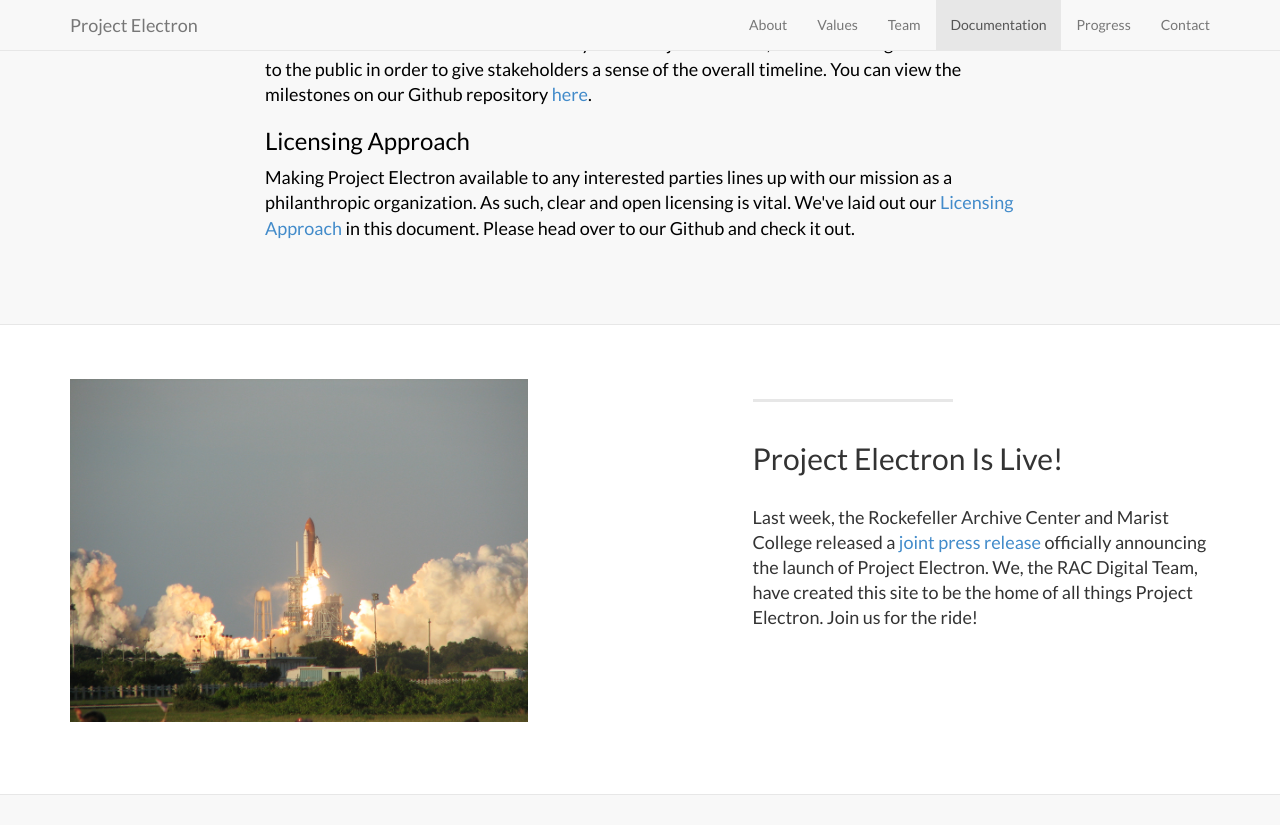
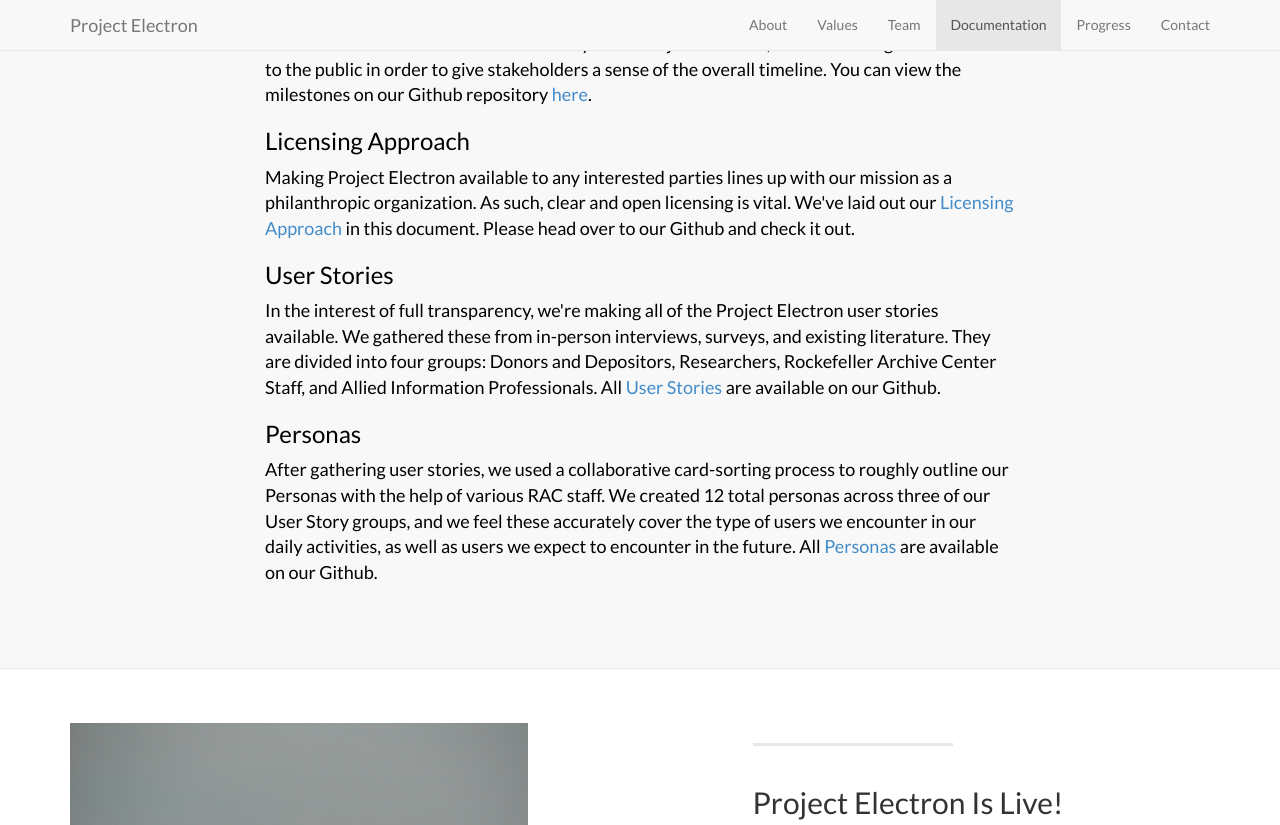
Before and after one commit to RockefellerArchiveCenter/project_electron, a Jekyll site: the page built from index.html, in a window 1280 px wide and 900 px high, scrolled down 3304 px, cut to the strip 0-825 px from the top of the window. Built offline with Jekyll 4.4.1, drawn with Linux system fonts in a browser that asks for light colours.

Commit message:
Update docs.html
Add personas and user stories section

```diff
--- a/_includes/docs.html
+++ b/_includes/docs.html
@@ -13,6 +13,14 @@
             <h3>Licensing Approach</h3>
             <p>Making Project Electron available to any interested parties lines up with our mission as a philanthropic organization. As such, clear and open licensing is vital.
             We've laid out our <a href="https://github.com/RockefellerArchiveCenter/project_electron/blob/master/docs/Licensing_Plan.md">Licensing Approach</a> in this document. Please head over to our Github and check it out.</p>
+
+            <h3>User Stories</h3>
+            <p>In the interest of full transparency, we're making all of the Project Electron user stories available. We gathered these from in-person interviews, surveys, and existing literature. They are divided into four groups: Donors and Depositors, Researchers, Rockefeller Archive Center Staff, and Allied Information Professionals.
+            All <a href="https://github.com/RockefellerArchiveCenter/project_electron/tree/master/user-stories">User Stories</a> are available on our Github.</p>
+
+            <h3>Personas</h3>
+            <p>After gathering user stories, we used a collaborative card-sorting process to roughly outline our Personas with the help of various RAC staff. We created 12 total personas across three of our User Story groups, and we feel these accurately cover the type of users we encounter in our daily activities, as well as users we expect to encounter in the future.
+            All <a href="https://github.com/RockefellerArchiveCenter/project_electron/tree/master/personas">Personas</a> are available on our Github.</p>
           </div>
         </div>
       </div>
```
